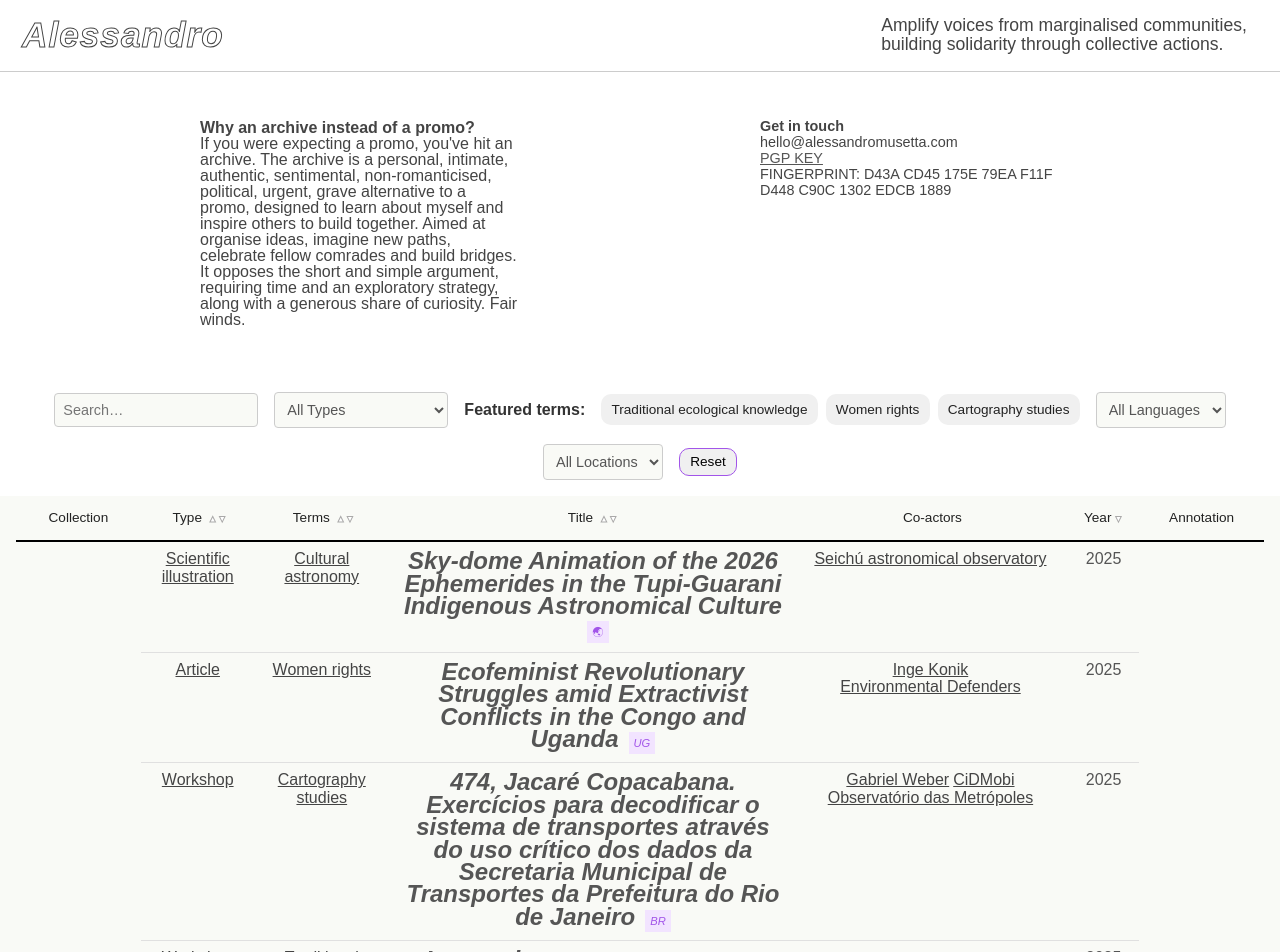
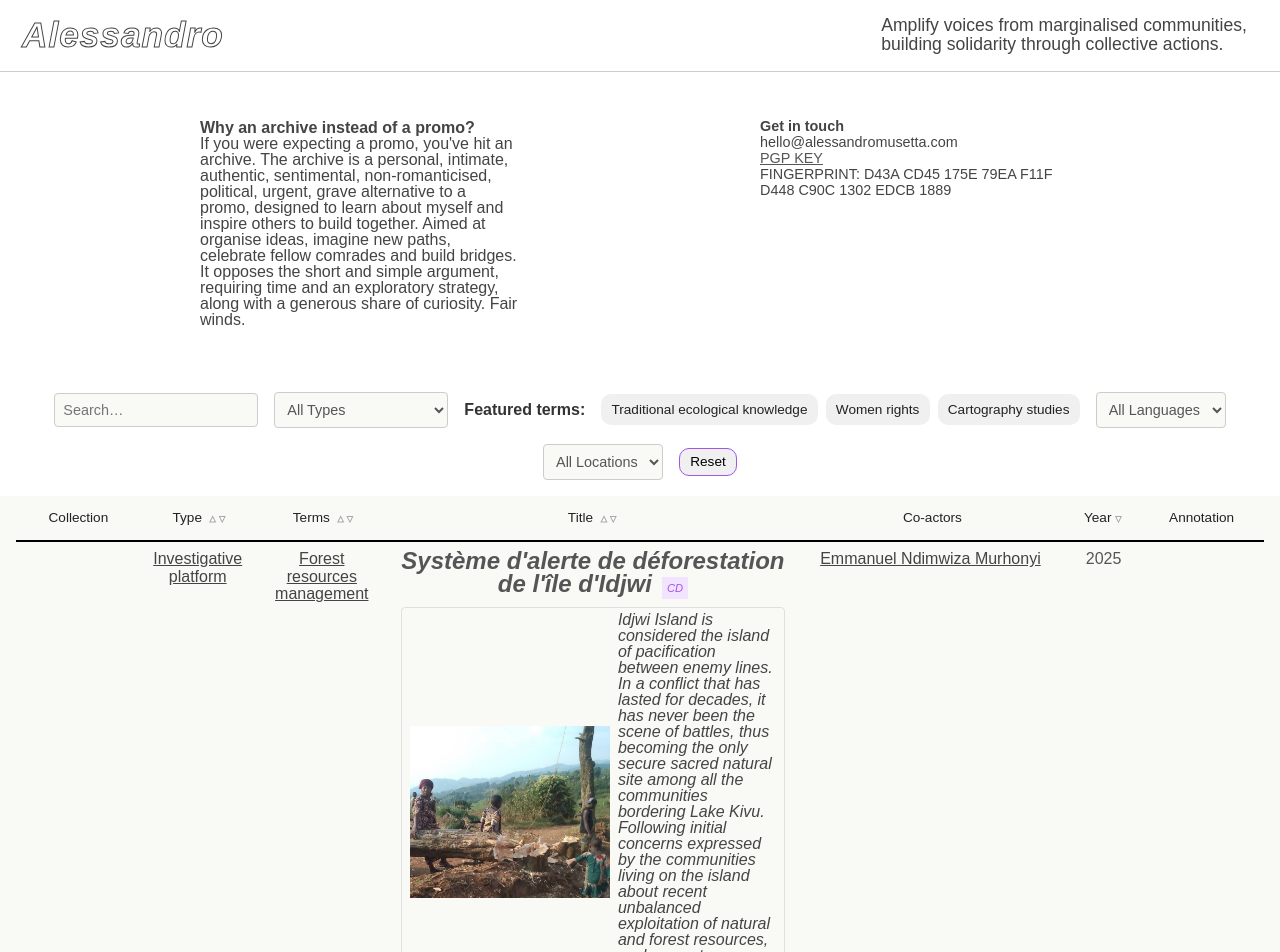
Before and after one commit to lsnmst/archive, a Svelte app: page / in a window 1280 px wide. Shown: the top 952 px of the page. Built offline with nearby package versions, Linux system fonts and the light colour scheme; a web font is replaced by a local one.

Commit message:
Update ADD data.js END 57

```diff
--- a/src/bios.js
+++ b/src/bios.js
@@ -62,7 +62,9 @@ const bios = {
     "Inge Konik":
         "Associate professor in the Department of Philosophy at the Nelson Mandela University, South Africa, and associate editor for the journal Environmental Humanities",
     "Seichú astronomical observatory":
-        "Brazil's first and unique observatory dedicated to cultural astronomy, with a mission to raise global awareness of how ancient peoples acquired sophisticated knowledge of the cosmos. <br/><br/>Website: <a target='blank' href='https://observatorioseichu.com.br/'>Observatório Astronômico Seichú</a>"
-};
+        "Brazil's first and unique observatory dedicated to cultural astronomy, with a mission to raise global awareness of how ancient peoples acquired sophisticated knowledge of the cosmos. <br/><br/>Website: <a target='blank' href='https://observatorioseichu.com.br/'>Observatório Astronômico Seichú</a>",
+    "Emmanuel Ndimwiza Murhonyi":
+        "Researcher in environmental sociology and grassroots organizer of the Idjwi Island",
+    };
 
 export default bios;
--- a/src/data.js
+++ b/src/data.js
@@ -1,4 +1,21 @@
 export default [
+    {
+        id: 57,
+        countrycode: "CD",
+        title: "Système d'alerte de déforestation de l'île d'Idjwi",
+        url: "https://lsnmst.github.io/idjwi-alert-system/frontend/",
+        type: "Investigative platform",
+        languages: ["Français"],
+        location: ["DR Congo"],
+        terms: ["Forest resources management"],
+        authors: ["Emmanuel Ndimwiza Murhonyi"],
+        collection: "",
+        annotation: "",
+        year: "2025",
+        featured: "yes",
+        featureImage: "/archive/images/GLAD.jpg",
+        featureDescription: "Idjwi Island is considered the island of pacification between enemy lines. In a conflict that has lasted for decades, it has never been the scene of battles, thus becoming the only secure sacred natural site among all the communities bordering Lake Kivu. Following initial concerns expressed by the communities living on the island about recent unbalanced exploitation of natural and forest resources, we have set up an alert system so communities can monitor the island."
+    },
     {
         id: 56,
         countrycode: "🌏︎",
```
Also changed, not shown: public/images/GLAD.jpg (added).
